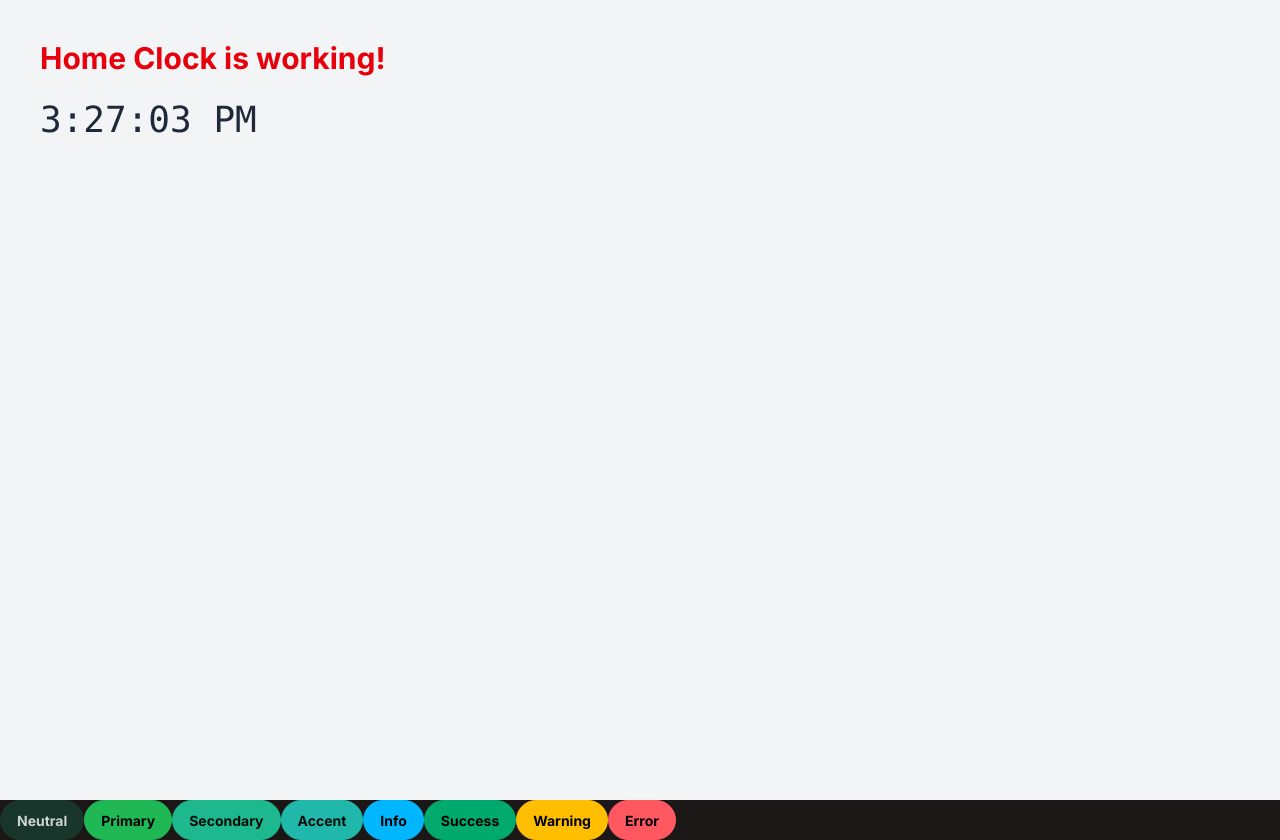
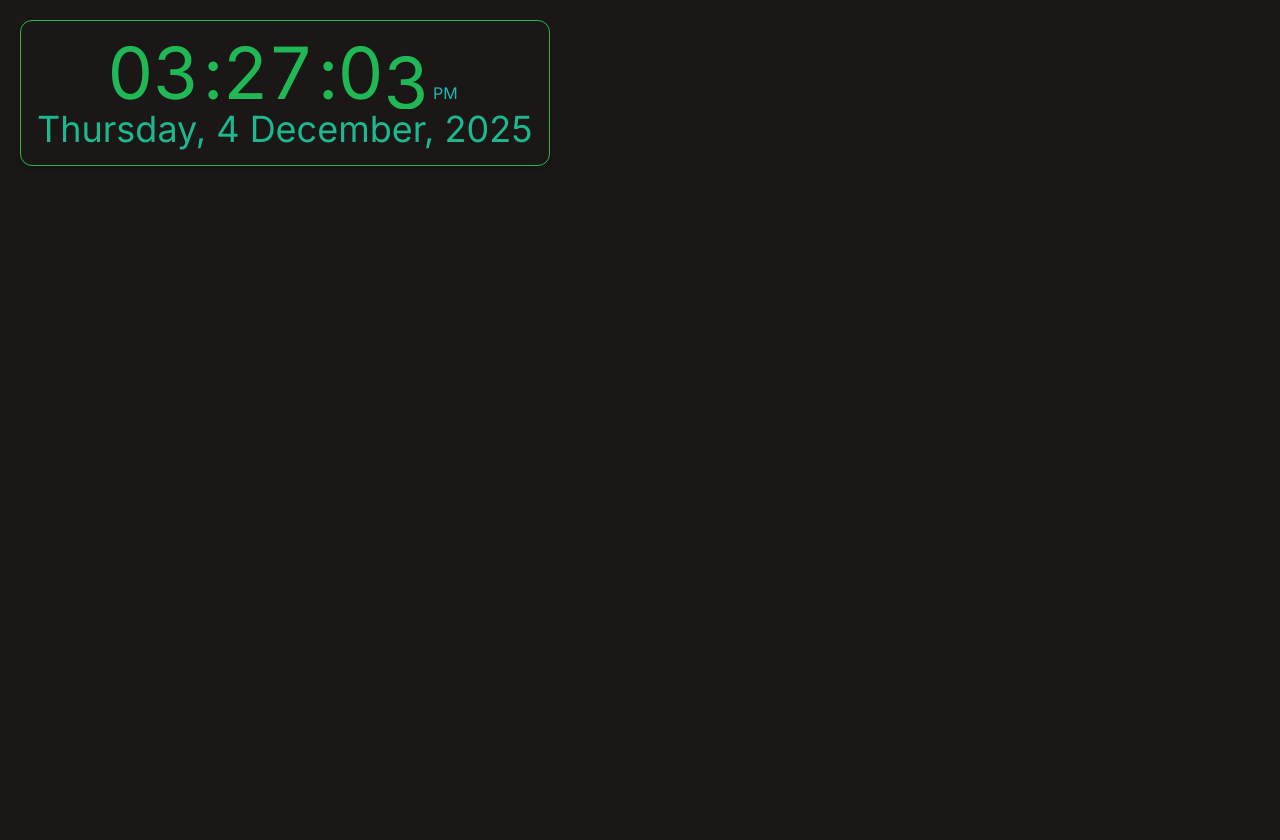
Before and after one commit to syednizamudeen/home-lab-raspberrypi, a React (Vite) app in the folder web/my-home-clock/: page / in a window 1280 px wide. After the commit the page ends 800 px from the top, so only its background shows below. Built offline with nearby package versions, Linux system fonts and the light colour scheme.

Commit message:
refactor: replace setInterval with a more precise setTimeout for time synchronization

```diff
--- a/web/my-home-clock/src/App.tsx
+++ b/web/my-home-clock/src/App.tsx
@@ -1,31 +1,67 @@
 import { useEffect, useState } from "react";
+
 function App() {
   const [time, setTime] = useState(new Date());
 
   useEffect(() => {
-    const timer = setInterval(() => {
-      setTime(new Date());
-    }, 1000);
-    return () => clearInterval(timer);
+    let timer: number | undefined;
+    const sync = () => {
+      const now = new Date();
+      setTime(now);
+      const delay = 1000 - now.getMilliseconds();
+      timer = setTimeout(sync, delay);
+    };
+    sync();
+    return () => clearTimeout(timer);
   }, []);
+
+  // 12-hour format
+  let hours = time.getHours();
+  const minutes = time.getMinutes();
+  const seconds = time.getSeconds();
+  const ampm = hours >= 12 ? "PM" : "AM";
+  hours = hours % 12 || 12;
+
+  // Get today's date details
+  const today = time;
+  const year = today.getFullYear();
+  const month = today.toLocaleString("default", { month: "long" });
+  const date = today.getDate();
+  const weekday = today.toLocaleString("default", { weekday: "long" });
+
   return (
     <>
-      <div className="p-10 bg-gray-100 min-h-screen">
-        <h1 className="text-3xl font-bold text-red-600">
-          Home Clock is working!
-        </h1>
-        <div className="mt-6 text-4xl font-mono text-gray-800">
-          {time.toLocaleTimeString()}
+      <div className="text-center p-4 border border-primary rounded-xl shadow-lg m-5 inline-block">
+        <span className="countdown text-7xl tracking-wider text-primary">
+          <span
+            style={{ "--value": hours, "--digits": 2 } as React.CSSProperties}
+            aria-live="polite"
+            aria-label={String(hours)}
+          >
+            {hours}
+          </span>
+          :
+          <span
+            style={{ "--value": minutes, "--digits": 2 } as React.CSSProperties}
+            aria-live="polite"
+            aria-label={String(minutes)}
+          >
+            {minutes}
+          </span>
+          :
+          <span
+            style={{ "--value": seconds, "--digits": 2 } as React.CSSProperties}
+            aria-live="polite"
+            aria-label={String(seconds)}
+          >
+            {seconds}
+          </span>
+        </span>
+        <span className="text-accent">{ampm}</span>
+        <div className="text-4xl text-secondary">
+          {weekday}, {date} {month}, {year}
         </div>
       </div>
-      <button className="btn btn-neutral">Neutral</button>
-      <button className="btn btn-primary">Primary</button>
-      <button className="btn btn-secondary">Secondary</button>
-      <button className="btn btn-accent">Accent</button>
-      <button className="btn btn-info">Info</button>
-      <button className="btn btn-success">Success</button>
-      <button className="btn btn-warning">Warning</button>
-      <button className="btn btn-error">Error</button>
     </>
   );
 }
```
